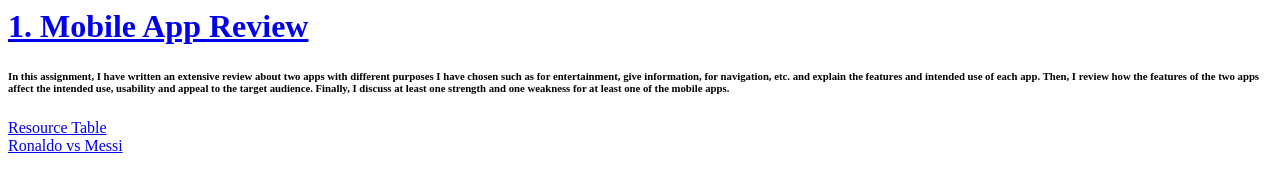
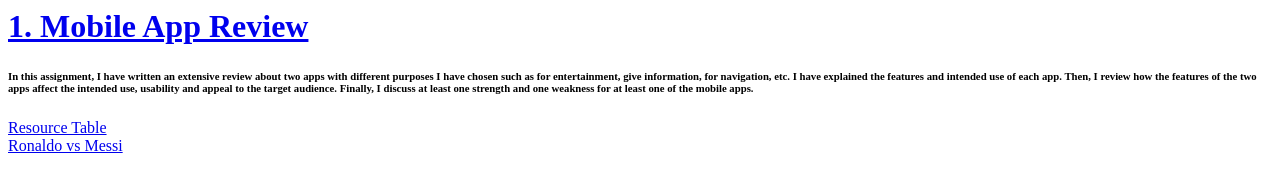
Before and after one commit to Ravinath2004/Portfolio, a plain HTML site: page PDFs/Unit_08/index1.html in a window 1280 px wide. Drawn offline with Linux system fonts and the light colour scheme.

Commit message:
Update index1.html

```diff
--- a/PDFs/Unit_08/index1.html
+++ b/PDFs/Unit_08/index1.html
@@ -3,7 +3,7 @@
     <h1>
           <a target="_blank" href="Mobile Apps Review1 (2).pdf">1. Mobile App Review</a><br>
       <h6>
-        In this assignment, I have written an extensive review about two apps with different purposes I have chosen such as for entertainment, give information, for navigation, etc. and explain the features and intended use of each app.
+        In this assignment, I have written an extensive review about two apps with different purposes I have chosen such as for entertainment, give information, for navigation, etc. I have explained the features and intended use of each app.
 Then, I review how the features of the two apps affect the intended use, usability and appeal to the target audience.
 Finally, I discuss at least one strength and one weakness for at least one of the mobile apps.
       </h6>
```
